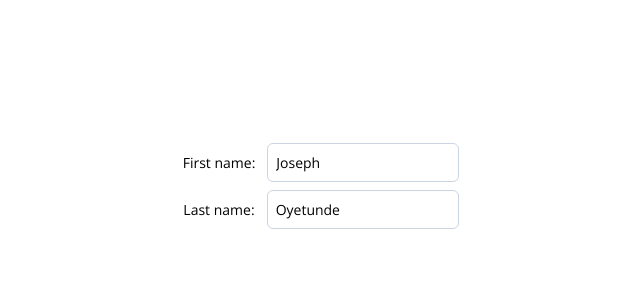
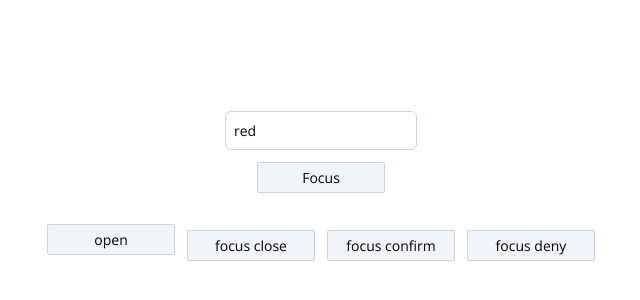
Before and after one commit to jassy1995/react-hook, a React (Vite) app: page / in a window 1280 px wide. Shown: the part 214-514 px from the top of the page, without its empty margins (319-959 px from the left). Built offline with nearby package versions, Linux system fonts and the light colour scheme; a web font is replaced by a local one.

Commit message:
added useImperativehandle

```diff
--- a/src/App.jsx
+++ b/src/App.jsx
@@ -1,22 +1,34 @@
-import { useState } from "react";
-// import { useLocalStorage } from "./hooks/useLocalStorage";
+import { useState, useRef } from "react";
+import ConfirmationModal from "./components/ConfirmationModal";
+import CustomeInput from "./components/CustomeInput";
 
 function App() {
-  // const [firstName, setFirstName] = useLocalStorage("firstName","Joseph")
-  const [firstName, setFirstName] = useState("Joseph")
-  const [lastName, setLastName] = useState("Oyetunde")
+  const [value, setValue] = useState("red")
+  const [open, setOpen] = useState(false)
+  const inputRef = useRef()
+  const modalRef = useRef()
   return (
     <div className="h-screen  flex justify-center items-center space-x-4 mx-auto py-4">
       <div className="flex flex-col space-y-2 items-center">
-        <div className="flex space-x-3 items-center">
-          <span className="text-black text-md">First name:</span>
-          <input type="text" className="border border-slate-300 p-2 w-48 bg-white text-black rounded-md focus:outline-none"
-            value={firstName} onChange={(e) => setFirstName(e.target.value)} />
-        </div>
-        <div className="flex space-x-3 items-center">
-          <span className="text-black text-md">Last name:</span>
-          <input type="text" className="border border-slate-300 p-2 w-48 bg-white text-black rounded-md focus:outline-none"
-            value={lastName} onChange={(e) => setLastName(e.target.value)} />
+        <div className="flex flex-col space-y-3 items-center">
+          <CustomeInput
+            ref={inputRef}
+            value={value}
+            onChange={(e) => setValue(e.target.value)}
+          />
+          <button onClick={() => inputRef.current.focus()} className="border border-slate-300 bg-slate-100 px-2 py-1 w-32 rounded-sm text-black">Focus</button>
+          <div className="border-t" />
+          <div className="flex flex-wrap items-center mt-3 space-x-3 space-y-3">
+            <button onClick={() => setOpen(true)} className="border border-slate-300 bg-slate-100 px-2 py-1 w-32 rounded-sm text-black">open</button>
+            <button onClick={() => modalRef.current.focusCloseBtn()} className="border border-slate-300 bg-slate-100 px-2 py-1 w-32 rounded-sm text-black">focus close</button>
+            <button onClick={() => modalRef.current.focusConfirmBtn()} className="border border-slate-300 bg-slate-100 px-2 py-1 w-32 rounded-sm text-black">focus confirm</button>
+            <button onClick={() => modalRef.current.focusDenyBtn()} className="border border-slate-300 bg-slate-100 px-2 py-1 w-32 rounded-sm text-black">focus deny</button>
+          </div>
+          <ConfirmationModal
+            ref={modalRef}
+            isOpen={open}
+            onClose={() => setOpen(false)}
+          />
         </div>
       </div>
     </div>
--- /dev/null
+++ b/src/components/ConfirmationModal.jsx
@@ -0,0 +1,34 @@
+import { forwardRef, useImperativeHandle, useRef } from 'react'
+
+function ConfirmationModal({ isOpen, onClose }, ref) {
+    const closeRef = useRef()
+    const confirmRef = useRef()
+    const denyRef = useRef()
+    useImperativeHandle(ref, () => {
+        return {
+            focusCloseBtn: () => closeRef.current.focus(),
+            focusConfirmBtn: () => confirmRef.current.focus(),
+            focusDenyBtn: () => denyRef.current.focus(),
+        }
+    }, [])
+    if (!isOpen) return null
+    return (
+        <div className='modal border border-slate-300 p-3 rounded-md' ref={ref}>
+            <div className="close-btn flex justify-end items-end">
+                <button ref={closeRef} className='close-btn text-lg text-black w-7 h-7 border border-none outline-none focus:ring-1 focus:rounded-full'>&times;</button>
+            </div>
+            <div className="modal-header">
+                <h1 className='text-black text-lg font-bold'>Title</h1>
+            </div>
+            <div className="modal-body text-slate-600">
+                Are you sure?
+            </div>
+            <div className="modal-footer flex justify-center items-center space-x-3 mt-2">
+                <button ref={confirmRef} className="confirm-btn w-20 px-2 py-1 rounded-sm text-black bg-green-500 focus:ring-1 focus:ring-blue-500" onClick={onClose}>Yes</button>
+                <button ref={denyRef} className="deny-btn w-20 px-2 py-1 rounded-sm text-black bg-red-500 focus:ring-1 focus:ring-blue-500" onClick={onClose}>No</button>
+            </div>
+        </div>
+    )
+}
+
+export default forwardRef(ConfirmationModal)
--- /dev/null
+++ b/src/components/CustomeInput.jsx
@@ -0,0 +1,10 @@
+import { forwardRef } from 'react'
+
+function CustomeInput({ ...props }, ref) {
+    return (
+        <input ref={ref} {...props} type="text" className="border border-slate-300 p-2 w-48 bg-white text-black rounded-md focus:outline-none"
+        />
+    )
+}
+
+export default forwardRef(CustomeInput)
```
Also changed, not shown: src/hooks/useLocalStorage.js (deleted, +0 -17 lines).
